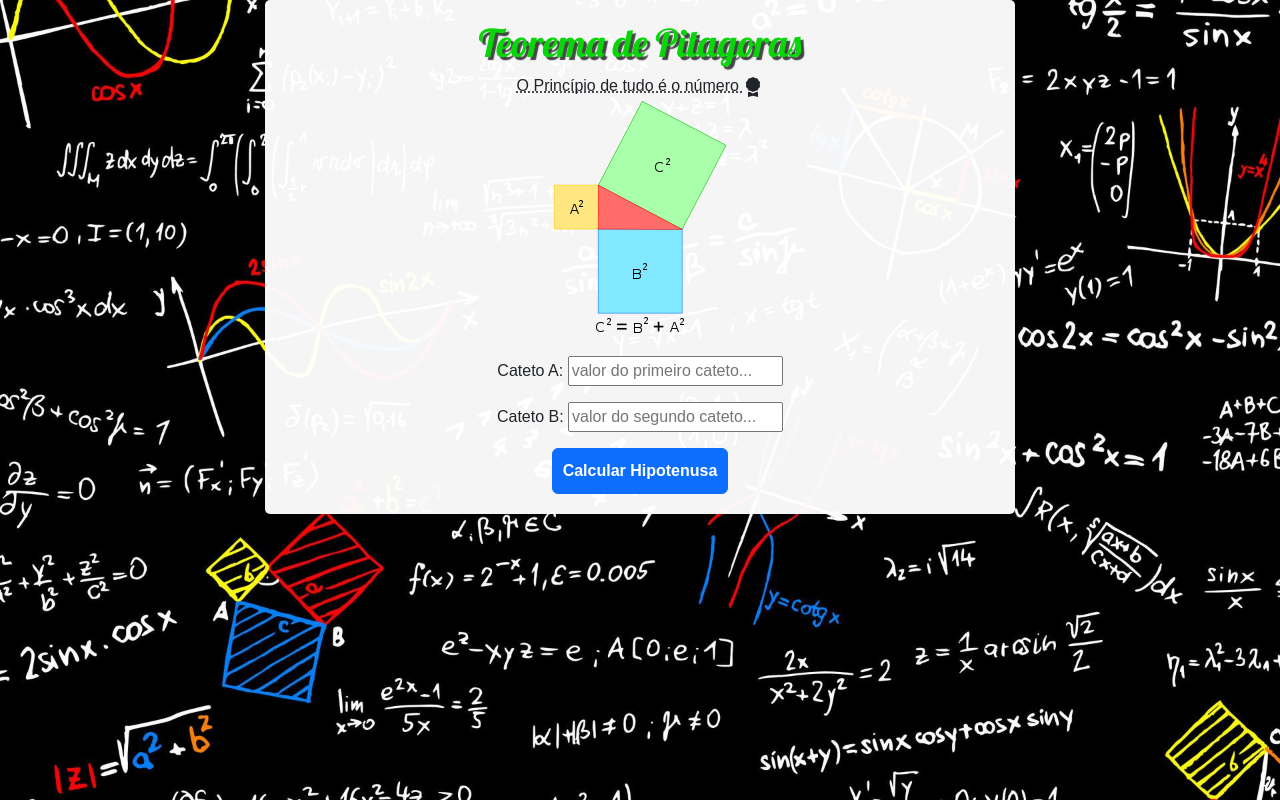
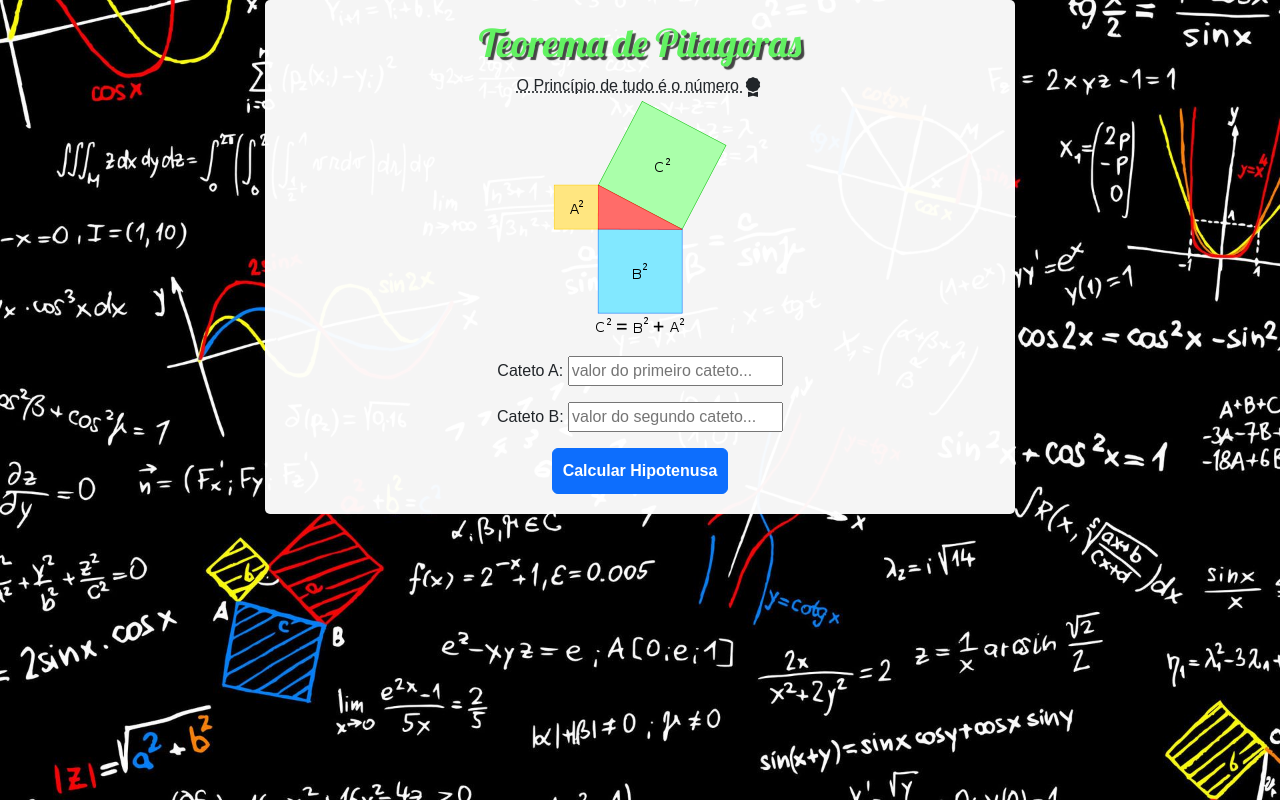
Before and after one commit to mikecript/projetos, a plain HTML site: page projeto-pitagoras/pitagoras.html in a window 1280 px wide. Drawn offline with nearby package versions, Linux system fonts and the light colour scheme.

Commit message:
atualização

```diff
--- a/projeto-pitagoras/pitagoras.scss
+++ b/projeto-pitagoras/pitagoras.scss
@@ -35,7 +35,7 @@ form{
 
 form>h1{
     font-family: 'caligrafia', Arial, Helvetica, sans-serif;
-    color: rgb(10, 212, 10);
+    color: rgb(98, 241, 98);
     text-shadow: 3px 3px 1px rgba(0, 0, 0, 0.716);
     font-size: 2.4em;
     animation: fadeIn .8s;
```
Also changed, not shown: projeto-pitagoras/pitagoras.css.
